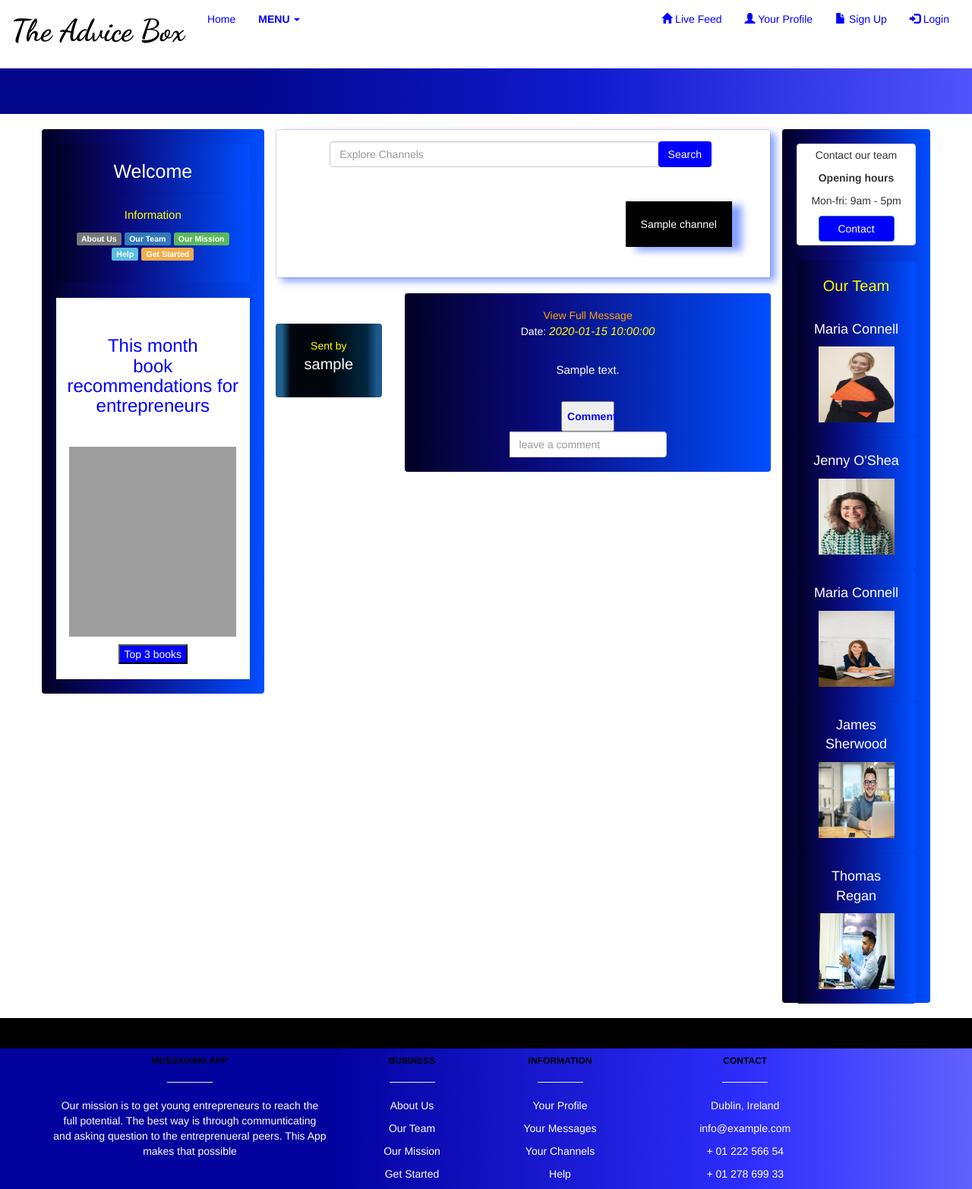
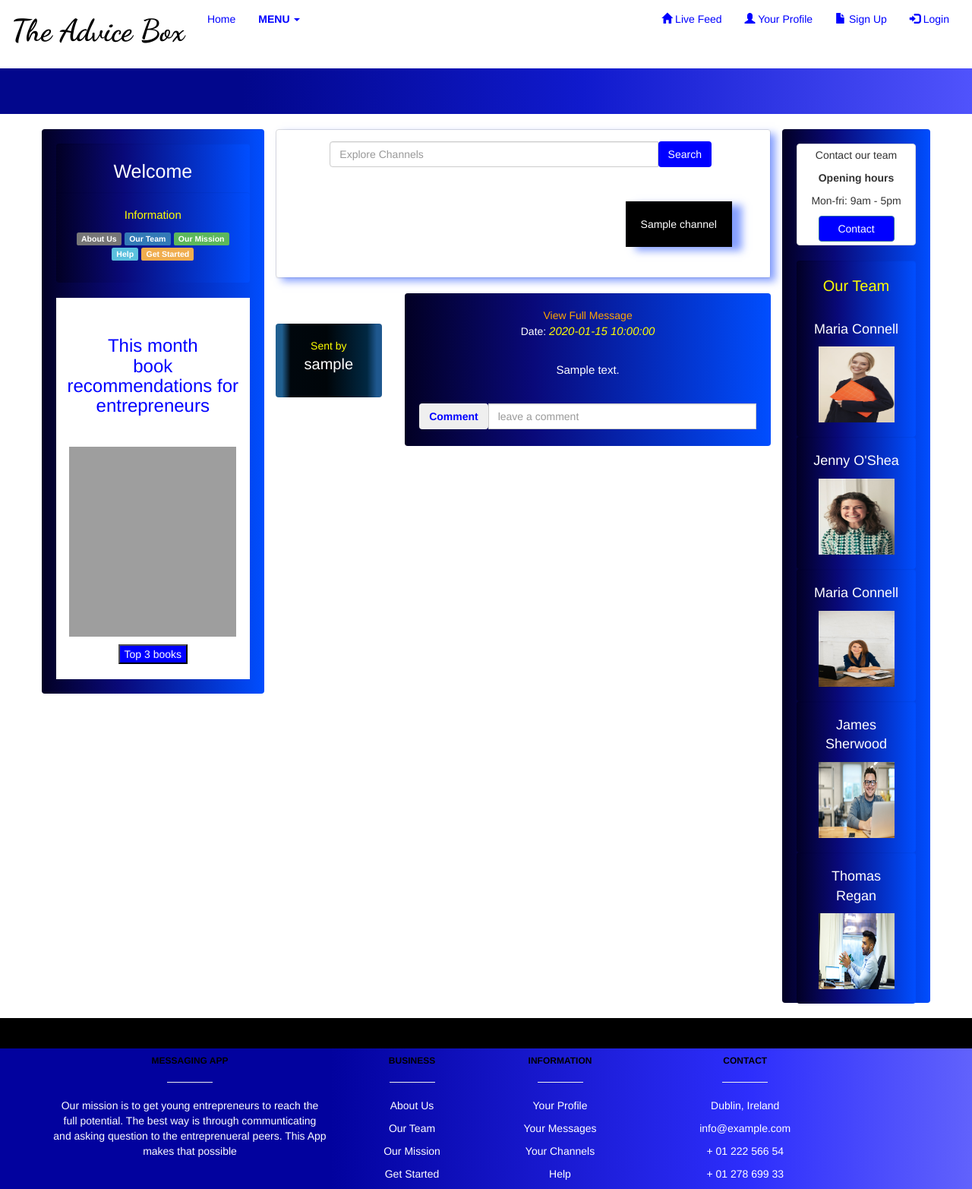
Before and after one commit to anthony-keogh/messaging_app, a Flask app: page /messages in a window 1280 px wide. Shown: the whole page at 76% size. Run offline with Flask 2, Linux system fonts and the light colour scheme; a database or web service that is not in the repository returns one stand-in record (values such as "Sample title"); some libraries are stand-ins or nearby versions; grey boxes are pictures that could not be loaded.

Commit message:
testing message form

```diff
--- a/app/templates/messages.html
+++ b/app/templates/messages.html
@@ -170,14 +170,11 @@ div.ex1 {
                         </p>
             <br>
             <div class="input-group mb-3">
-            <form action="{{ url_for('messages_blueprint.adding_messages') }}" method="POST">
   <div class="input-group-prepend">
-    <button type="submit" style="font-weight:bold; color:blue;" class="submit-button">Comment</button>
+    <button class="btn btn-outline-secondary" style="font-weight:bold; color:blue;" type="button">Comment</button>
   </div>
 
-  <input type="text" name="summary" class="form-control" placeholder="leave a comment {{session.username}}" required>
-
- </form>
+  <input type="text" class="form-control" placeholder="leave a comment {{session.username}}" aria-label="Write a comment" aria-describedby="basic-addon1">
 <br><br>
 
 </div>
```
